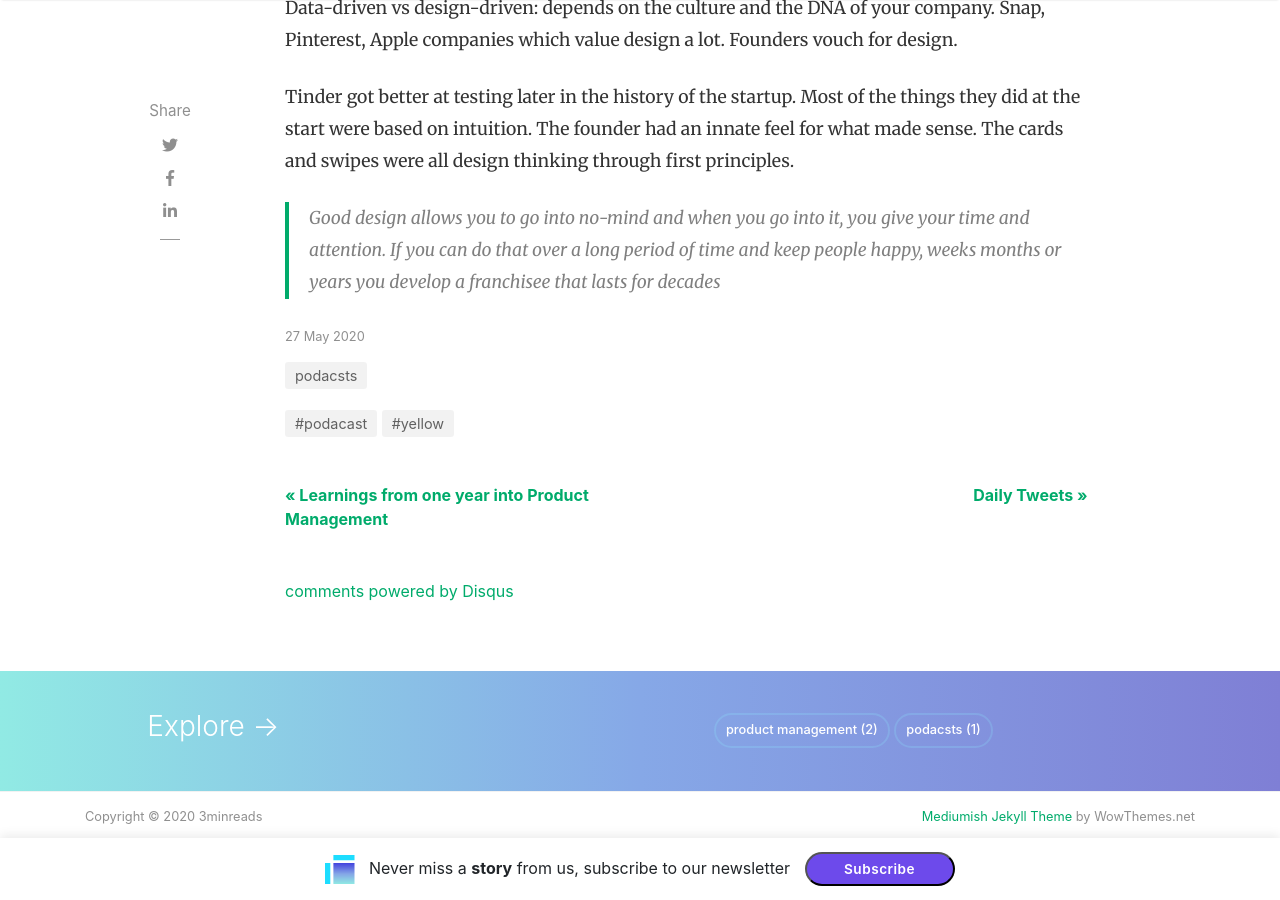
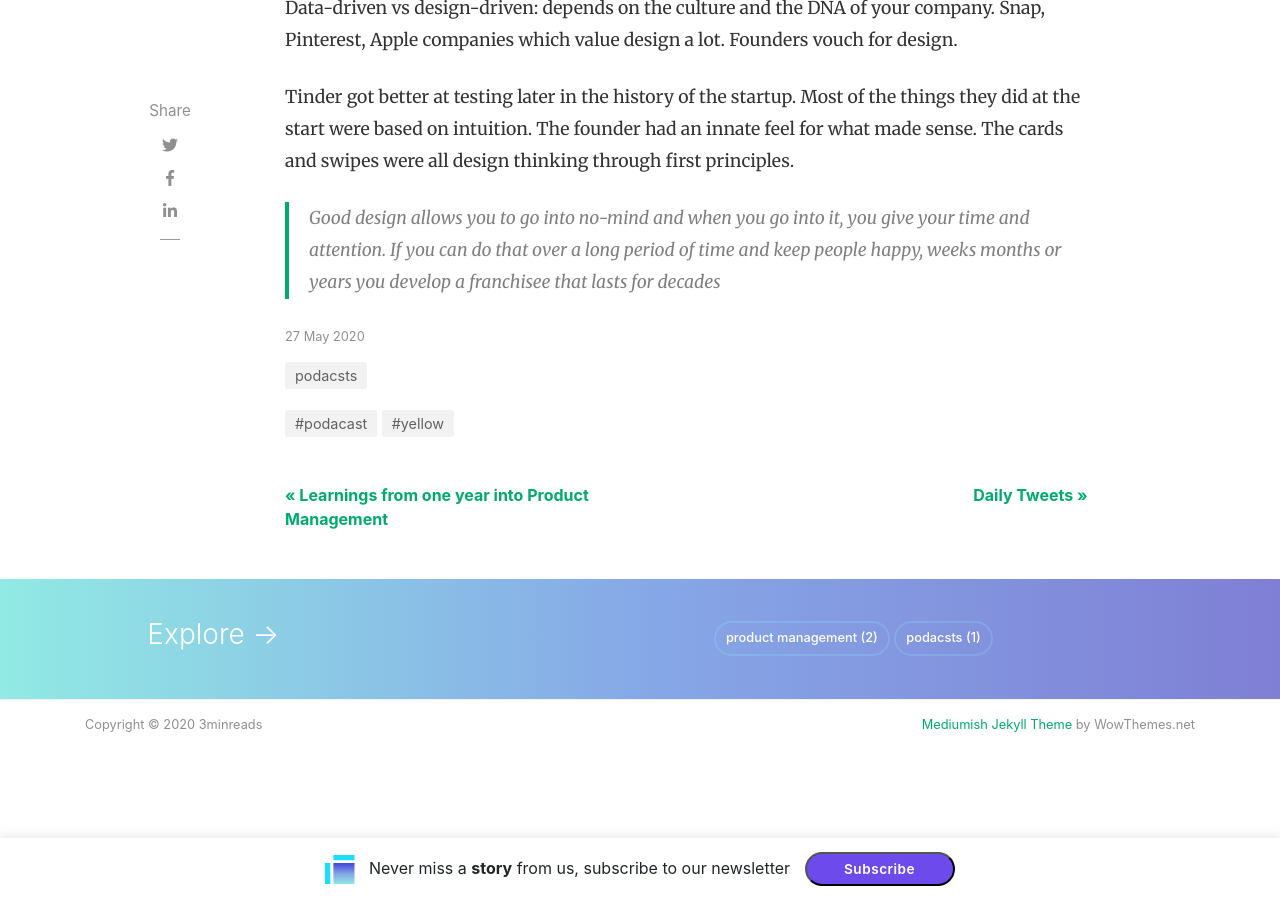
Before and after one commit to akothari21/akothari21.github.io, a Jekyll site: the page built from _posts/2020-05-27-Brian-Norgard-Podcast.md, in a window 1280 px wide and 900 px high, scrolled down 3936 px. Built offline with Jekyll 4.4.1, drawn with Linux system fonts in a browser that asks for light colours; nearby versions of some CDN libraries; comment, search, counter and statistics services are not loaded.

Commit message:
mailchimp form

```diff
--- a/_layouts/default.html
+++ b/_layouts/default.html
@@ -3,7 +3,7 @@
 <head>
 <meta charset="utf-8">
 <meta name="viewport" content="width=device-width, initial-scale=1, shrink-to-fit=no">
-
+<script id="mcjs">!function(c,h,i,m,p){m=c.createElement(h),p=c.getElementsByTagName(h)[0],m.async=1,m.src=i,p.parentNode.insertBefore(m,p)}(document,"script","https://chimpstatic.com/mcjs-connected/js/users/576eaaa9bce62c71ec55ca072/cd525976643feabf7041656ba.js");</script>
 <link rel="icon" href="{{ site.baseurl }}/assets/images/imglogo.png">
 
 <title>{{ page.title }} | {{site.name}}</title>
--- a/_layouts/post.html
+++ b/_layouts/post.html
@@ -135,7 +135,7 @@ post_class: post-template
 
 <!-- Begin Comments
 ================================================== -->
-{% if page.comments != false %}
+<!-- {% if page.comments != false %}
     <div class="container">
         <div id="comments" class="row justify-content-center mb-5">
             <div class="col-md-8">
@@ -143,7 +143,7 @@ post_class: post-template
             </div>
         </div>
     </div>
-{% endif %}
+{% endif %} -->
 <!--End Comments
 ================================================== -->
 
```
Also changed, not shown: _posts/2020-06-04-daily-tweets.md (+1 -0 lines), 13 other files.
